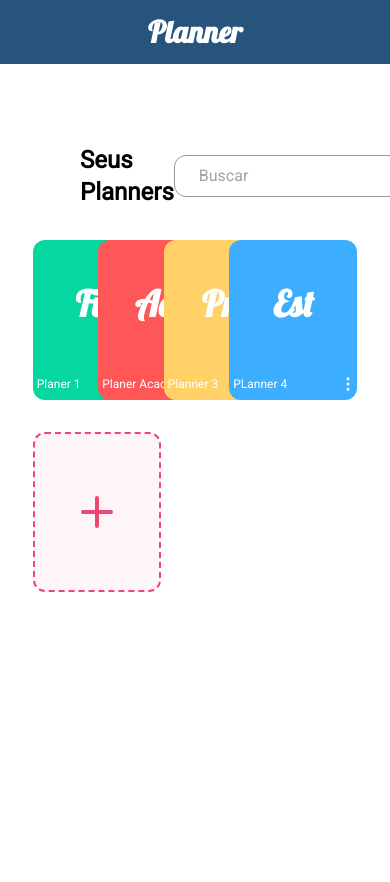
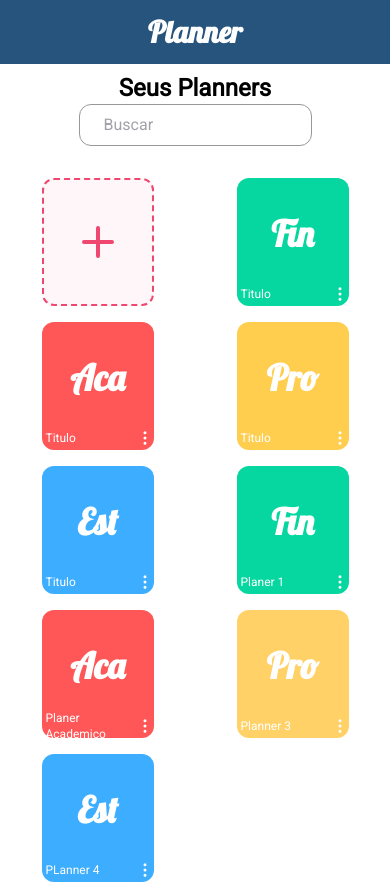
Before and after one commit to DanielCabral/planner-pw, a React (Create React App) app: page /planners in a window 390 px wide. Before the commit the page ends 844 px from the top, so only its background shows below. Built offline with nearby package versions, Linux system fonts and the light colour scheme.

Commit message:
mobile changes

```diff
--- a/src/pages/EditPlanner/index.js
+++ b/src/pages/EditPlanner/index.js
@@ -35,7 +35,7 @@ export default function EditPlanner() {
        <div className='w-full h-screen'>
           <Header />
 
-          <div className='mt-10 w-full grid gap-4 grid-cols-3 place-items-center'>
+          <div className='mt-10 w-full grid gap-4 grid-cols-1 md:grid-cols-2 lg:grid-cols-3 place-items-center'>
            {col()}
            {col()}
            {col()}
--- a/src/pages/PlannerModel/index.js
+++ b/src/pages/PlannerModel/index.js
@@ -10,9 +10,9 @@ export default function PlannerModel() {
        <div className='w-full h-screen'>
           <Header />
 
-          <div className='pt-10 px-56'>
+          <div className='pt-4 px-2 lg:pt-10 lg:px-56'>
             <p className='text-4xl text-center mb-8'>Selecione um modelo abaixo e descubra um novo mundo</p>
-            <div className='flex flex-row justify-between items-center'>
+            <div className='flex flex-col lg:flex-row justify-between items-center'>
                 <div>
                     <Link to='edit-planner' className='cursor-pointer'>
                             <div className="w-56 h-56 p-8 border border-secondary rounded-full ">
--- a/src/pages/login/index.js
+++ b/src/pages/login/index.js
@@ -10,8 +10,8 @@ export default function Login() {
        <div className='w-full'>
           <Header />
           <div className='flex flex-row'>
-              <div className='mt-12 mb-14 w-full flex flex-col flex-grow justify-start items-center'>
-               <form className='px-20 py-12 h-96 shadow-lg shadow-x rounded-xl flex flex-col items-center justify-start'>
+              <div className='mt-8 lg:mt-12 lg:mb-14 w-full flex flex-col flex-grow justify-start items-center'>
+               <form className='px-2 lg:px-20 py-2 lg:py-12 h-96 lg:shadow-lg shadow-x rounded-xl flex flex-col items-center justify-start'>
                    <p className='text-lg leading-normal mt-4'>Login</p>
                    <div className='mt-4'>
                    <div  className='flex flex-col'>
@@ -35,7 +35,7 @@ export default function Login() {
                    <p className='mt-6 text-sm cursor-pointer ::before'>Ainda não tem conta?</p> <a href="/home" className='text-secondary underline'>Registre-se</a>
                </form>
               </div>
-              <div className='mt-12 w-full flex flex-col justify-center items-center mr-24'>
+              <div className='hidden lg:block mt-12 w-full flex flex-col justify-center items-center mr-24'>
                   <p className='font-serif text-primary text-7xl -mb-8'>Planner</p>
                 <img className='h-128 w-128 transform scale-75' src={Paper} alt='Stay Home'/>
               </div>
--- a/src/pages/planners/index.js
+++ b/src/pages/planners/index.js
@@ -31,30 +31,66 @@ export default function Planners() {
     return (
        <div className='w-full h-screen'>
           <Header />
-          <div className='pt-20 px-20'>
-              <div className='w-full flex flex-row justify-between items-center'>
+          <div className='pt-2 lg:pt-20 px-2 lg:px-20'>
+              <div className='w-full flex flex-col lg:flex-row justify-between items-center'>
                   <p className='font-bold text-2xl'>Seus Planners</p>
                   <input className="border rounded-xl border-stroke focus:border-success px-6 py-2 outline-none focus:outline-none" placeholder="Buscar"></input>
               </div>
-              <div className="mt-8 grid grid-cols-4 gap-8 place-items-center">
+              <div className="mt-8 grid grid-cols-2 lg:grid-cols-4 gap-4 lg:gap-8 place-items-center">
+              <Link to='new-planner' className='cursor-pointer'>
+                    <div className="w-28 h-32 lg:w-32 lg:h-40 bg-new-planner rounded-xl border-2 border-dashed tracking-widest border-secondary flex justify-center items-center">
+                        <FiPlus className="text-secondary font-serif font-bold text-5xl"/>
+                    </div>
+              </Link>
+              <div className={`w-28 h-32 lg:w-32 lg:h-40 bg-fourth rounded-xl `}>
+                                <div className='h-28 lg:h-32 flex justify-center items-center'>
+                                    <p className="text-white font-serif font-bold text-4xl">Fin</p>
+                                </div>
+                                <div className="h-2 lg:h-8 mb-4 w-full flex justify-between items-center">
+                                    <p className="ml-1 text-white font-light text-xs">Titulo</p>
+                                    <a href='/planners'className='cursor-pointer'><FiMoreVertical className='text-white text-lg' /></a>
+                                </div>
+                            </div>
+                            <div className={`w-28 h-32 lg:w-32 lg:h-40 bg-danger rounded-xl `}>
+                                <div className='h-28 lg:h-32 flex justify-center items-center'>
+                                    <p className="text-white font-serif font-bold text-4xl">Aca</p>
+                                </div>
+                                <div className="h-2 lg:h-8 mb-4 w-full flex justify-between items-center">
+                                    <p className="ml-1 text-white font-light text-xs">Titulo</p>
+                                    <a href='/planners'className='cursor-pointer'><FiMoreVertical className='text-white text-lg' /></a>
+                                </div>
+                            </div>
+                            <div className={`w-28 h-32 lg:w-32 lg:h-40 bg-alert rounded-xl `}>
+                                <div className='h-28 lg:h-32 flex justify-center items-center'>
+                                    <p className="text-white font-serif font-bold text-4xl">Pro</p>
+                                </div>
+                                <div className="h-2 lg:h-8 mb-4 w-full flex justify-between items-center">
+                                    <p className="ml-1 text-white font-light text-xs">Titulo</p>
+                                    <a href='/planners'className='cursor-pointer'><FiMoreVertical className='text-white text-lg' /></a>
+                                </div>
+                            </div>
+                            <div className={`w-28 h-32 lg:w-32 lg:h-40 bg-link rounded-xl `}>
+                                <div className='h-28 lg:h-32 flex justify-center items-center'>
+                                    <p className="text-white font-serif font-bold text-4xl">Est</p>
+                                </div>
+                                <div className="h-2 lg:h-8 mb-4 w-full flex justify-between items-center">
+                                    <p className="ml-1 text-white font-light text-xs">Titulo</p>
+                                    <a href='/planners'className='cursor-pointer'><FiMoreVertical className='text-white text-lg' /></a>
+                                </div>
+                            </div>
                     {
                         planners.map((planner, i) => (
-                            <div key={planner.id} className={`w-32 h-40 bg-${colors[i%colors.length]} rounded-xl `}>
-                                <div className='h-32 flex justify-center items-center'>
+                            <div key={planner.id} className={`w-28 h-32 lg:w-32 lg:h-40 bg-${colors[i%colors.length]} rounded-xl `}>
+                                <div className='h-28 lg:h-32 flex justify-center items-center'>
                                     <p className="text-white font-serif font-bold text-4xl">{planner.type}</p>
                                 </div>
-                                <div className="h-8 mb-4 w-full flex justify-between items-center">
+                                <div className="h-2 lg:h-8 mb-4 w-full flex justify-between items-center">
                                     <p className="ml-1 text-white font-light text-xs">{planner.title}</p>
                                     <a href='/planners'className='cursor-pointer'><FiMoreVertical className='text-white text-lg' /></a>
                                 </div>
                             </div>
                         ))
                     }
-                    <Link to='new-planner' className='cursor-pointer'>
-                    <div className="w-32 h-40 bg-new-planner rounded-xl border-2 border-dashed tracking-widest border-secondary flex justify-center items-center">
-                        <FiPlus className="text-secondary font-serif font-bold text-5xl"/>
-                    </div>
-                    </Link>
               </div>
           </div>
 
```
Also changed, not shown: src/pages/home/index.js (+4 -3 lines).
